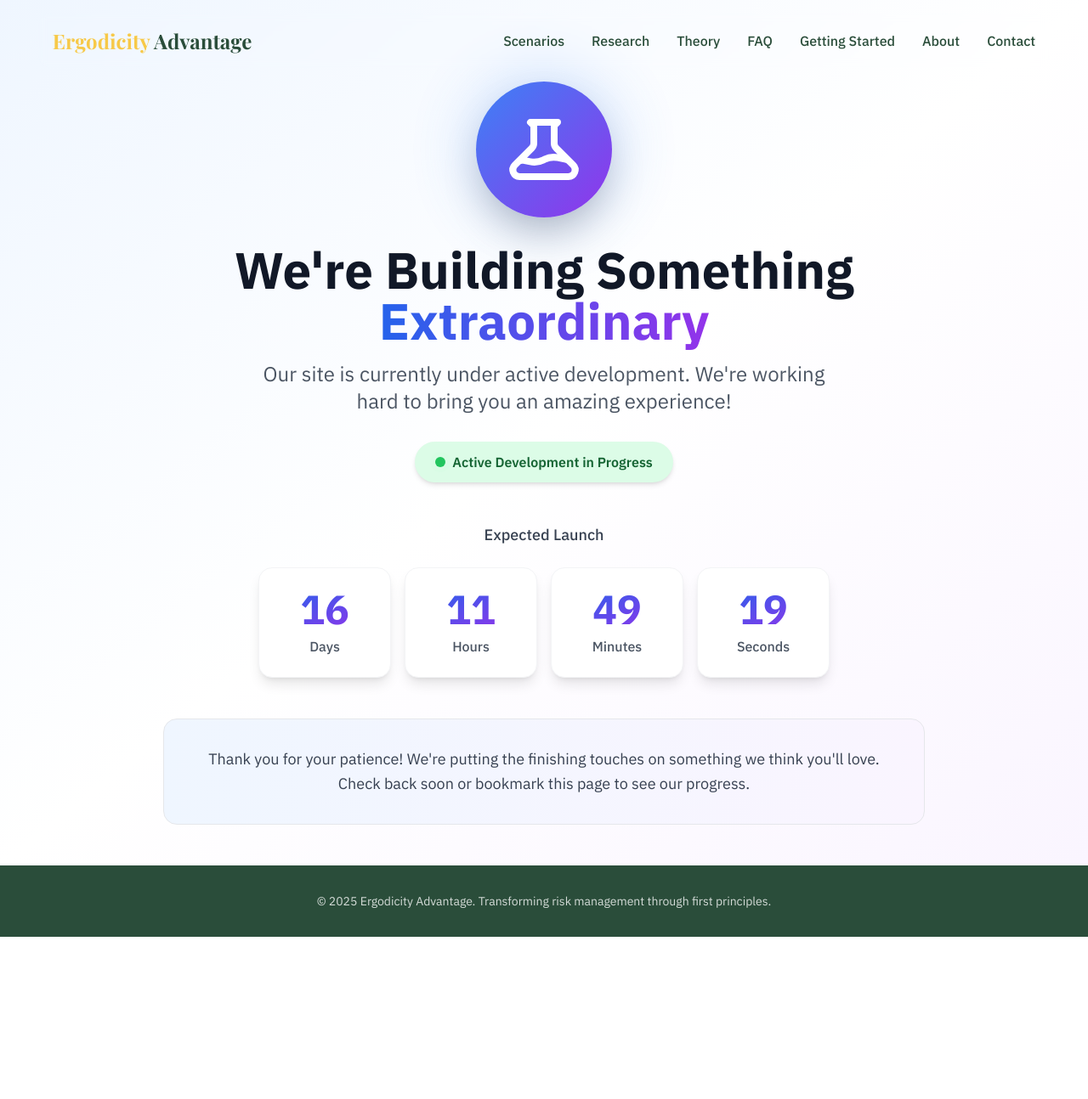
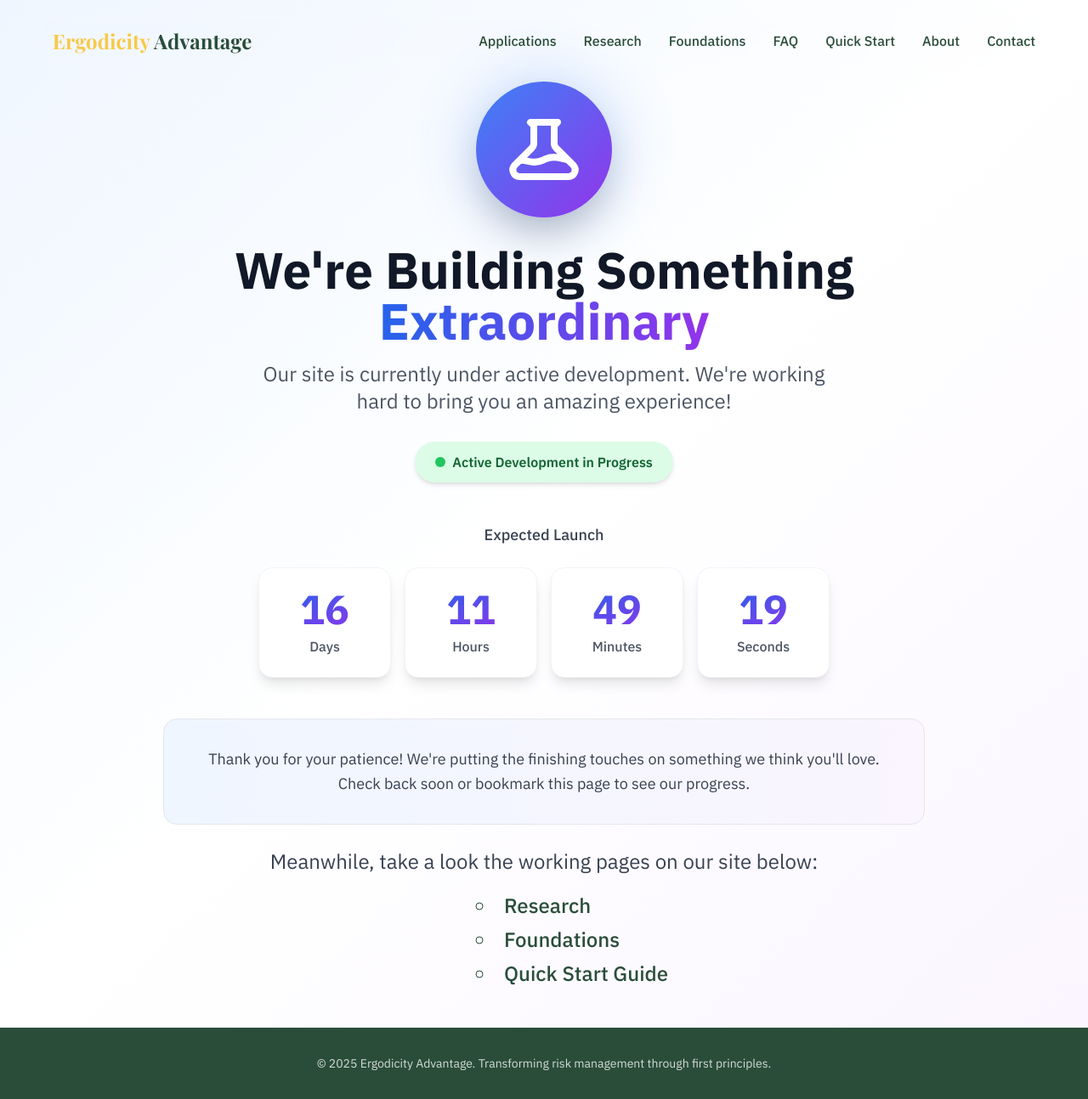
Before and after one commit to AlexFiliakov/MostlyOptimal.com, a Next.js app: page /faq in a window 1280 px wide. Shown: the whole page at 85% size. Before the commit the page ends 1103 px from the top, so only its background shows below. Built offline with nearby package versions, Linux system fonts and the light colour scheme.

Commit message:
improve link text

```diff
--- a/app/components/Header.tsx
+++ b/app/components/Header.tsx
@@ -70,11 +70,11 @@ const Header = () => {
   // Menu items
   const menuItems = useMemo(
     () => [
-      { label: "Scenarios", href: "scenarios" },
+      { label: "Applications", href: "scenarios" },
       { label: "Research", href: "https://mostlyoptimal.com/research" },
-      { label: "Theory", href: "https://mostlyoptimal.com/theory" },
+      { label: "Foundations", href: "https://mostlyoptimal.com/theory" },
       { label: "FAQ", href: "faq" },
-      { label: "Getting Started", href: "https://mostlyoptimal.com/tutorial" },
+      { label: "Quick Start", href: "https://mostlyoptimal.com/tutorial" },
       { label: "About", href: "about" },
       { label: "Contact", href: "contact" },
     ],
--- a/app/components/UnderConstruction.tsx
+++ b/app/components/UnderConstruction.tsx
@@ -119,6 +119,40 @@ export default function UnderConstruction() {
             Check back soon or bookmark this page to see our progress.
           </p>
         </div>
+        <div className="text-xl md:text-2xl mt-6">
+          <p className="text-gray-700 leading-relaxed mt-6">
+            Meanwhile, take a look the working pages on our site below:
+          </p>
+          <ul className="mt-4 space-y-2 max-w-md mx-auto text-left pl-36 list-[circle] list-inside">
+            <li>
+              <a
+                key="research-link"
+                href="https://mostlyoptimal.com/research"
+                className="text-deep-forest hover:text-electric-teal transition-colors duration-200 relative group font-medium"
+              >
+                Research
+              </a>
+            </li>
+            <li>
+              <a
+                key="theory-link"
+                href="https://mostlyoptimal.com/theory"
+                className="text-deep-forest hover:text-electric-teal transition-colors duration-200 relative group font-medium"
+              >
+                Foundations
+              </a>
+            </li>
+            <li>
+              <a
+                key="getting-started-link"
+                href="https://mostlyoptimal.com/tutorial"
+                className="text-deep-forest hover:text-electric-teal transition-colors duration-200 relative group font-medium"
+              >
+                Quick Start Guide
+              </a>
+            </li>
+          </ul>
+        </div>
       </div>
     </section>
   );
```
